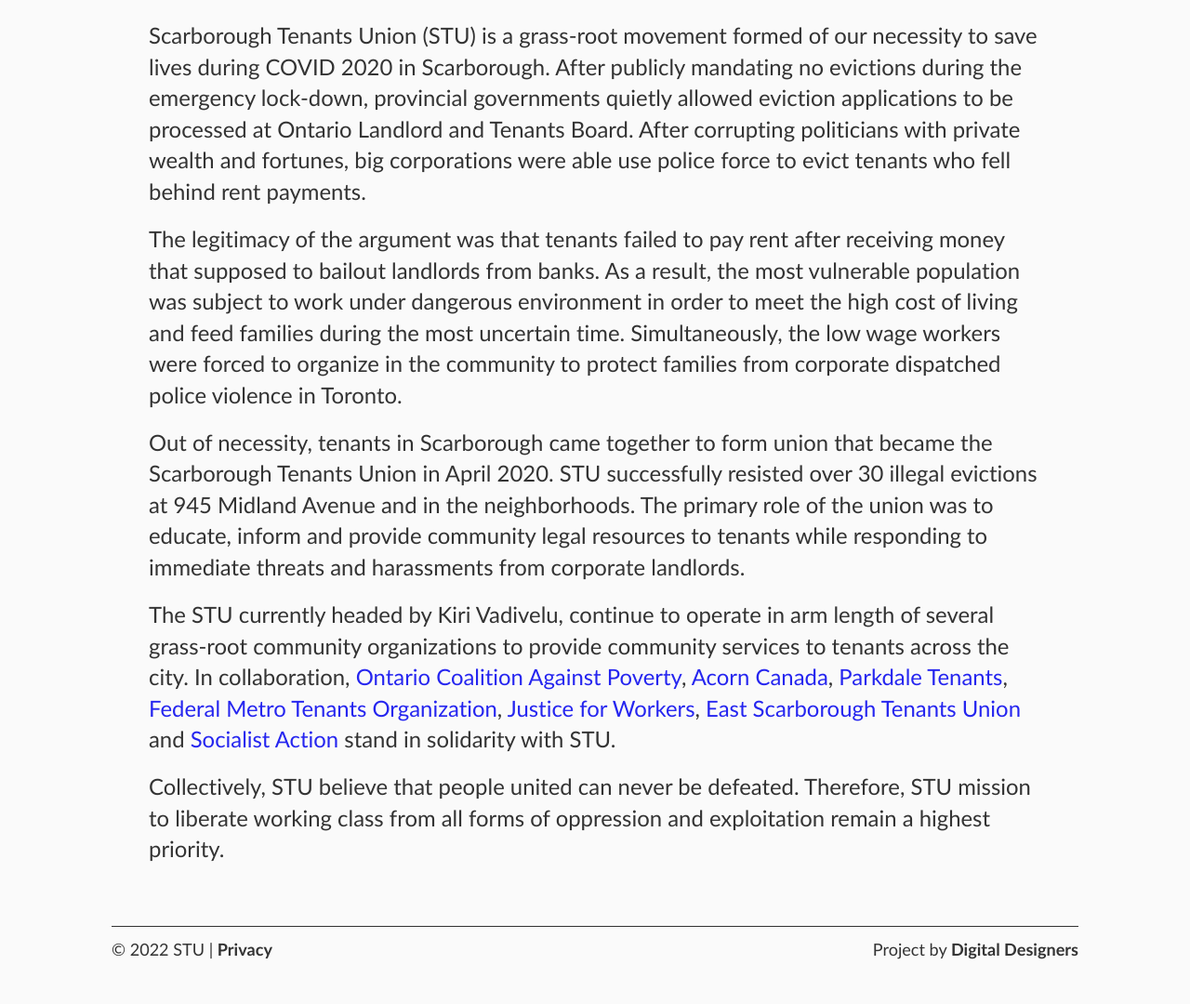
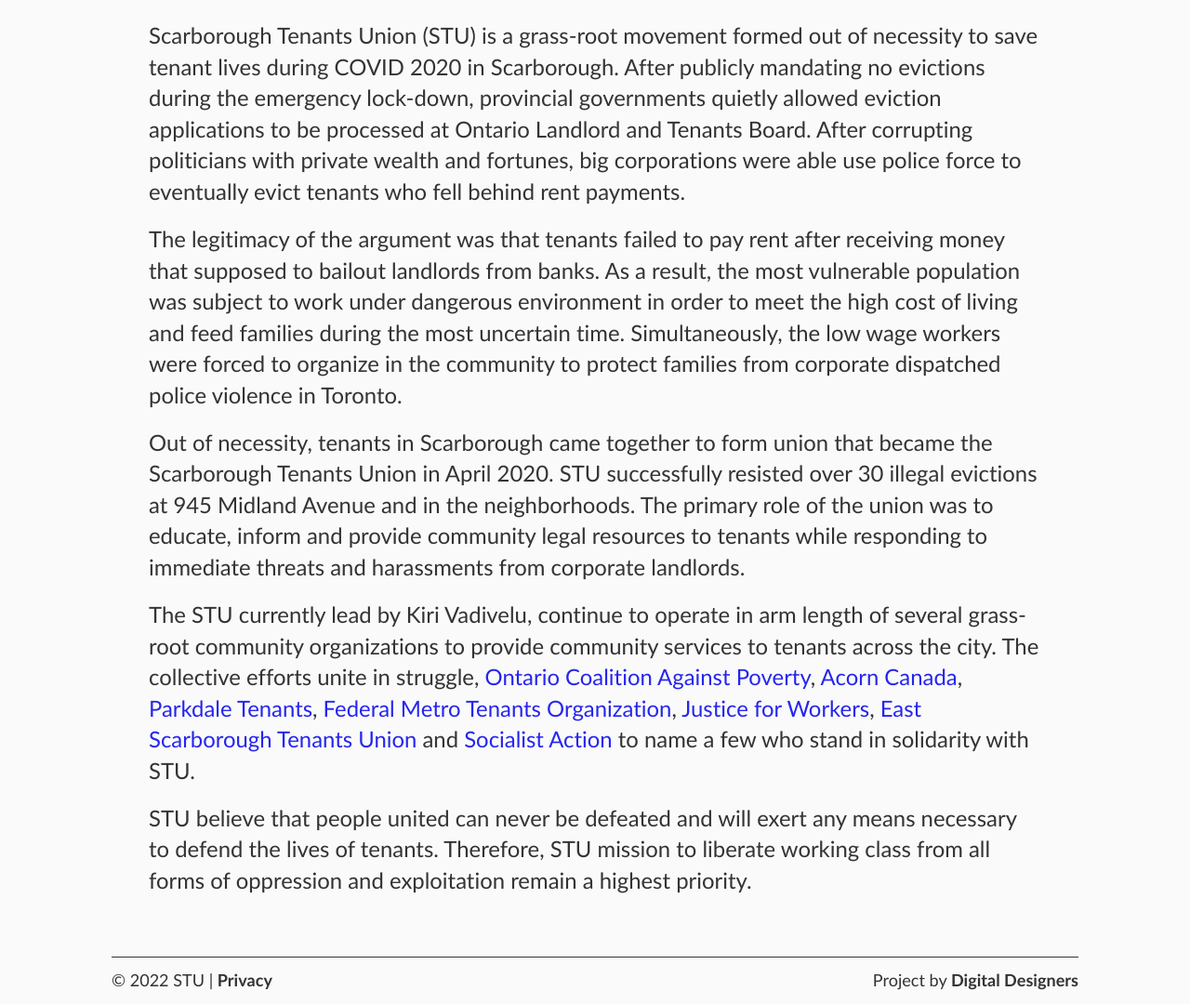
Before and after one commit to kirixvelu/project-salt, an Eleventy site: page src/about.html in a window 1280 px wide. Shown: the part 163-1243 px from the top of the page at 93% size. Before the commit the page ends 1209 px from the top, so only its background shows below. Built offline with nearby package versions, Linux system fonts and the light colour scheme; Eleventy itself is replaced by a stand-in of ours; files that its build step writes are made by us from their sources.

Commit message:
update about

```diff
--- a/src/about.html
+++ b/src/about.html
@@ -7,13 +7,13 @@
   <h1>Story of STU</h1>
 
   <p>
-    Scarborough Tenants Union (STU) is a grass-root movement formed of our
-    necessity to save lives during COVID 2020 in Scarborough. After publicly
-    mandating no evictions during the emergency lock-down, provincial
+    Scarborough Tenants Union (STU) is a grass-root movement formed out of
+    necessity to save tenant lives during COVID 2020 in Scarborough. After
+    publicly mandating no evictions during the emergency lock-down, provincial
     governments quietly allowed eviction applications to be processed at Ontario
     Landlord and Tenants Board. After corrupting politicians with private wealth
-    and fortunes, big corporations were able use police force to evict tenants
-    who fell behind rent payments.
+    and fortunes, big corporations were able use police force to eventually
+    evict tenants who fell behind rent payments.
   </p>
   <p>
     The legitimacy of the argument was that tenants failed to pay rent after
@@ -33,9 +33,9 @@
     threats and harassments from corporate landlords.
   </p>
   <p>
-    The STU currently headed by Kiri Vadivelu, continue to operate in arm length
+    The STU currently lead by Kiri Vadivelu, continue to operate in arm length
     of several grass-root community organizations to provide community services
-    to tenants across the city. In collaboration,
+    to tenants across the city. The collective efforts unite in struggle,
     <a class="access-link" href="www.ocap.ca"
       >Ontario Coalition Against Poverty</a
     >, <a class="access-link" href="www.acorncanada.org">Acorn Canada</a>,
@@ -55,11 +55,12 @@
     <a class="access-link" class="access-link" href="www.socialistaction.ca"
       >Socialist Action</a
     >
-    stand in solidarity with STU.
+    to name a few who stand in solidarity with STU.
   </p>
   <p>
-    Collectively, STU believe that people united can never be defeated.
-    Therefore, STU mission to liberate working class from all forms of
-    oppression and exploitation remain a highest priority.
+    STU believe that people united can never be defeated and will exert any
+    means necessary to defend the lives of tenants. Therefore, STU mission to
+    liberate working class from all forms of oppression and exploitation remain
+    a highest priority.
   </p>
 </div>
```
